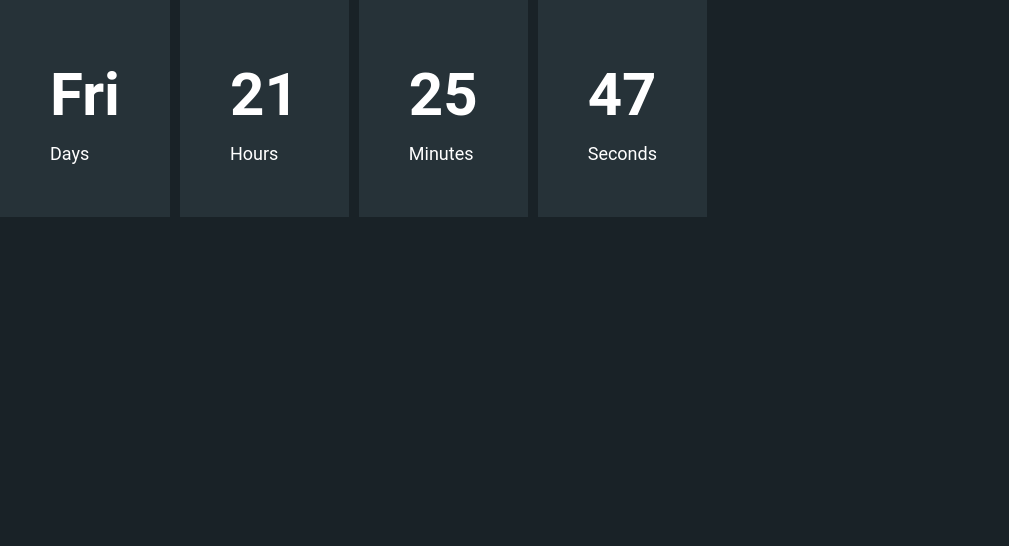
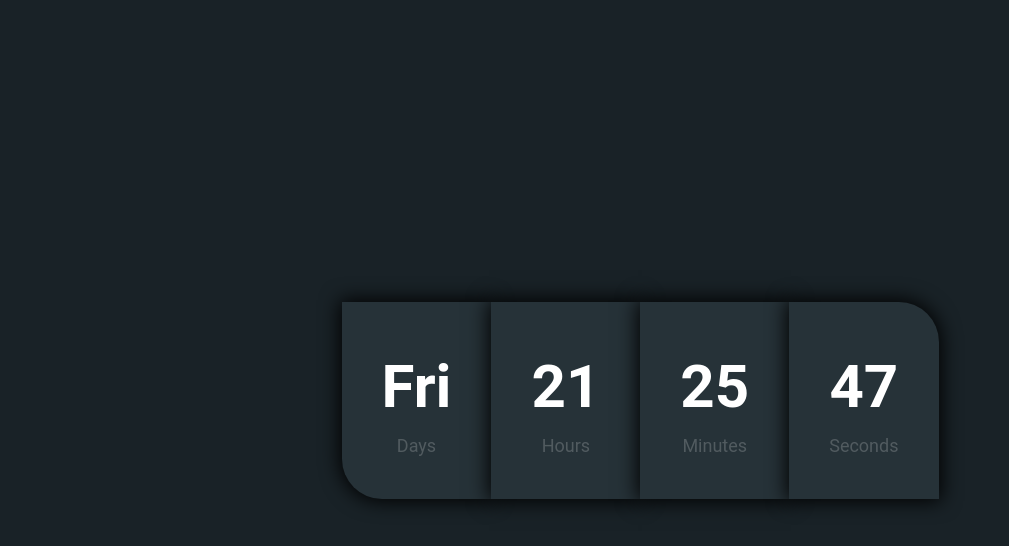
Before and after one commit to boroji/DigitalClockProject, a plain HTML site: page index.html in a window 1280 px wide. Shown: the whole page, without its empty margins (0-1009 px from the left). Drawn offline with Linux system fonts and the light colour scheme.

Commit message:
added final css touches

```diff
--- a/style.scss
+++ b/style.scss
@@ -23,9 +23,13 @@ body {
 
 body {
     overflow-x: hidden;
+    height: 100vh;
     background-color: $dark;
     color: $negative;
     line-height: 1.5;
+    display: flex;
+    justify-content: center;
+    align-items: center;
 }
 
 h1,
@@ -53,10 +57,23 @@ p {
     display: flex;
 
     div {
-        margin-right: 10px;
-        padding: 50px;
+        padding: 40px;
         background-color: $shadow;
         display: flex;
         flex-direction: column;
+        align-items: center;
+        box-shadow: 0px 0px 20px 2px #000000;
+
+        p {
+            color: transparentize($negative, 0.8);
+        }
+    }
+
+    div:first-child {
+        border-bottom-left-radius: 40px;
+    }
+
+    div:last-child {
+        border-top-right-radius: 40px;
     }
 }
```
Also changed, not shown: index.html (+0 -1 lines), css/style.css, 1 other file.
